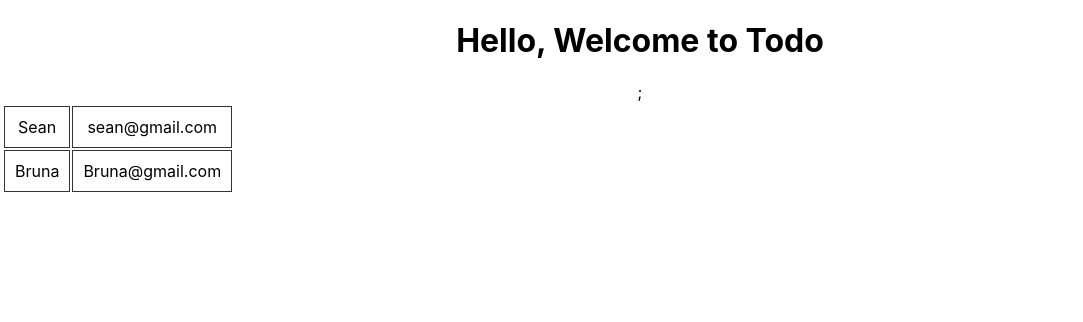
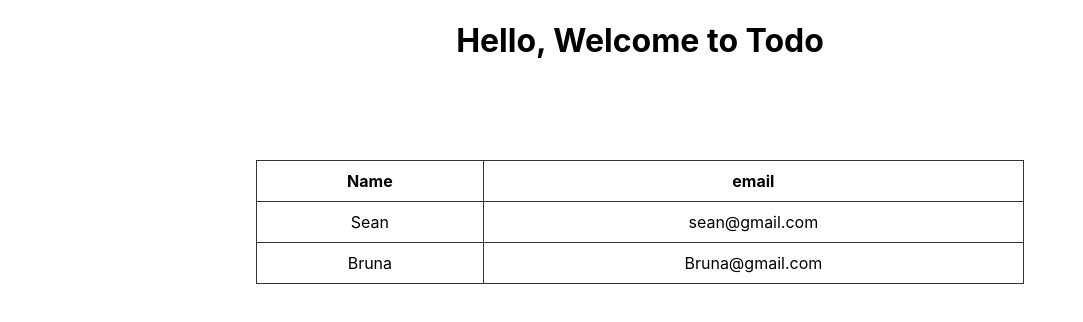
Before and after one commit to dragon-3/fullstack-react-springboot-todo, a React (Create React App) app: page / in a window 1280 px wide. Shown: the top 322 px of the page, without its empty margins (0-1083 px from the left). Built offline with nearby package versions, Linux system fonts and the light colour scheme.

Commit message:
Modified

```diff
--- a/src/Components/HomeComponent.jsx
+++ b/src/Components/HomeComponent.jsx
@@ -5,8 +5,8 @@ function HomeComponent() {
 
 
     return (
-        <div>
-            <h1>Hello, Welcome to Todo</h1>;
+        <div className="home">
+            <h1>Hello, Welcome to Todo</h1>
             <ItemsComponent />
 
         </div>
--- a/src/Components/ItemsComponent.jsx
+++ b/src/Components/ItemsComponent.jsx
@@ -25,9 +25,16 @@ class ItemsComponent extends React.Component {
 
     render() {
         return (
-        <table>
+            <div>
+                <div >
+                    <table className="table">
                         <thead>
                             <tr>
+                                <th>Name</th>
+                                <th>email</th>
+
+                            </tr>
+                        </thead>
                         <tbody>
                             {
                                 this.state.family.map(
@@ -39,9 +46,11 @@ class ItemsComponent extends React.Component {
                                 )
                             }
                         </tbody>
-                </tr>
-            </thead>
                     </table>
+                </div>
+            </div>
+
+
         )
     }
 }
```
Lines whose indentation alone changed are shown as unchanged.
